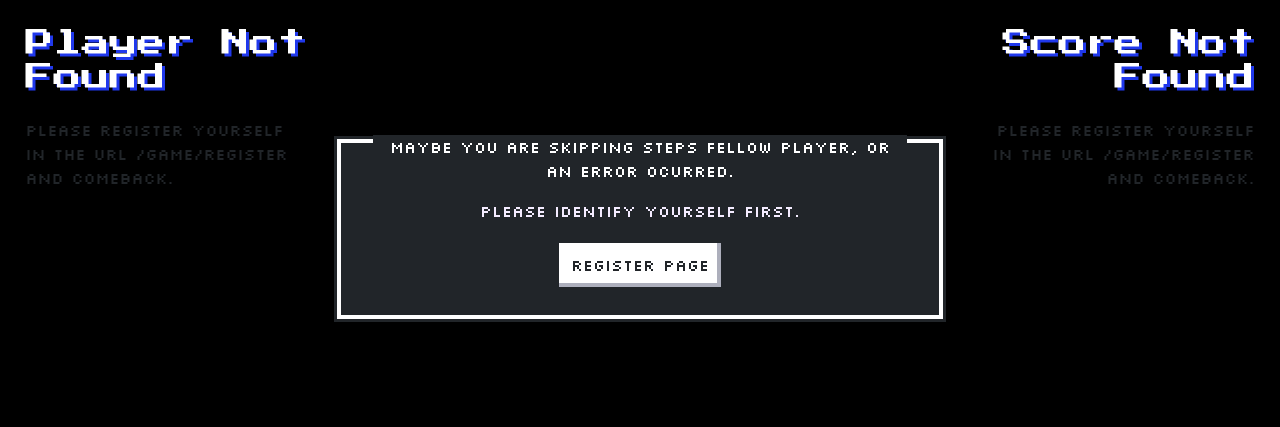
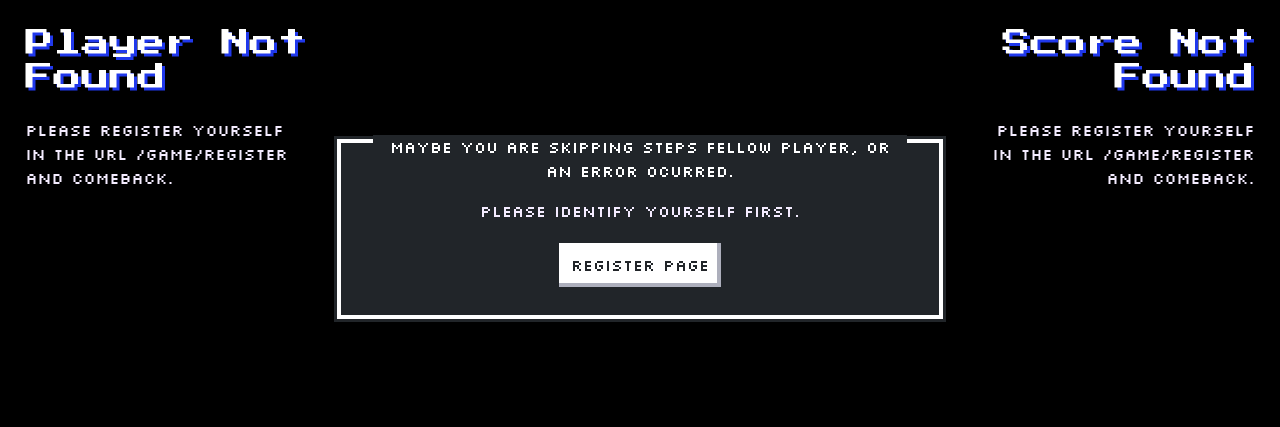
Before and after one commit to SeaSkyThe/FPGA-GuessTheWord, a Django app: page /game/play/ in a window 1280 px wide; the page is wider, and only the part inside the window is pictured. Shown: the part 373-800 px from the top of that part. Run offline with Django 3.2, Linux system fonts and the light colour scheme.

Commit message:
Changing font color on game page

```diff
--- a/GuessTheWord/static/base.css
+++ b/GuessTheWord/static/base.css
@@ -61,18 +61,21 @@
     margin-left: 2%;
     max-width: 22%;
     min-width: 22%;
+    color: #F4ECFF;
 }
 
 .player-record {
     margin-right: 2%;
     max-width: 22%;
     min-width: 22%;
+    color: #F4ECFF;
 }
 
 .game-content {
     margin-left: 2%;
     margin-right: 2%;
     max-width: 50%;
+    color: #F4ECFF;
 }
 
 /* FORM */
```
